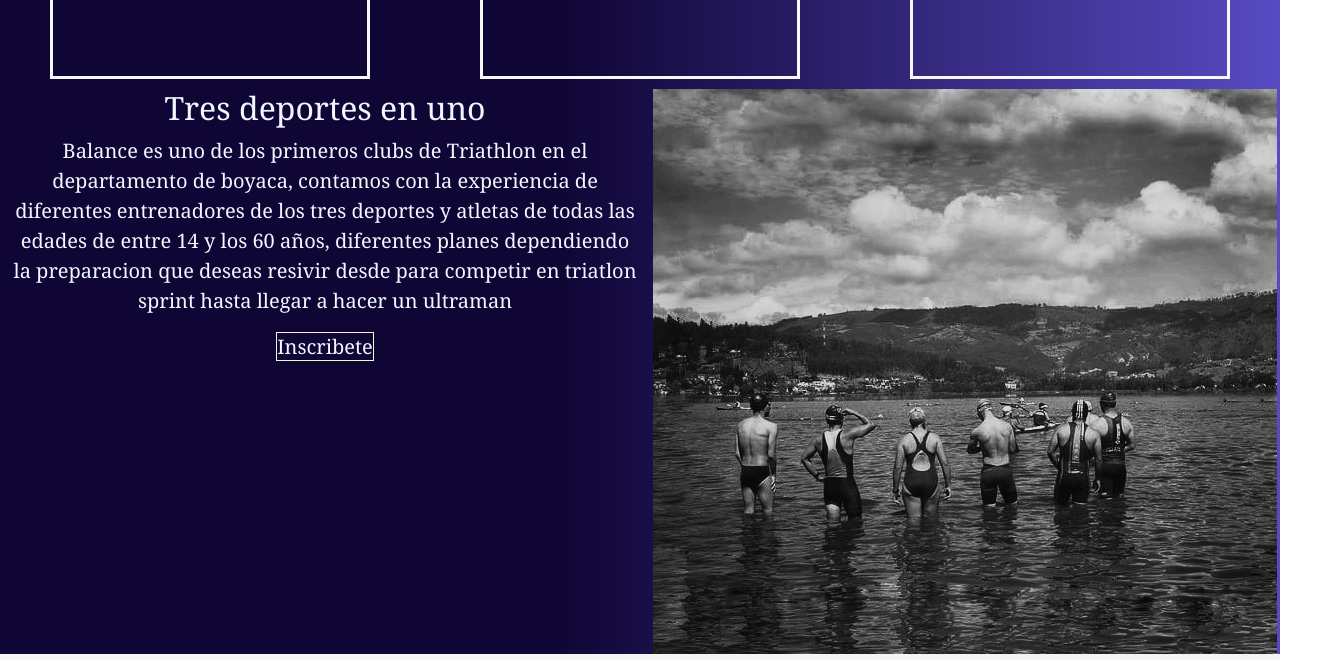
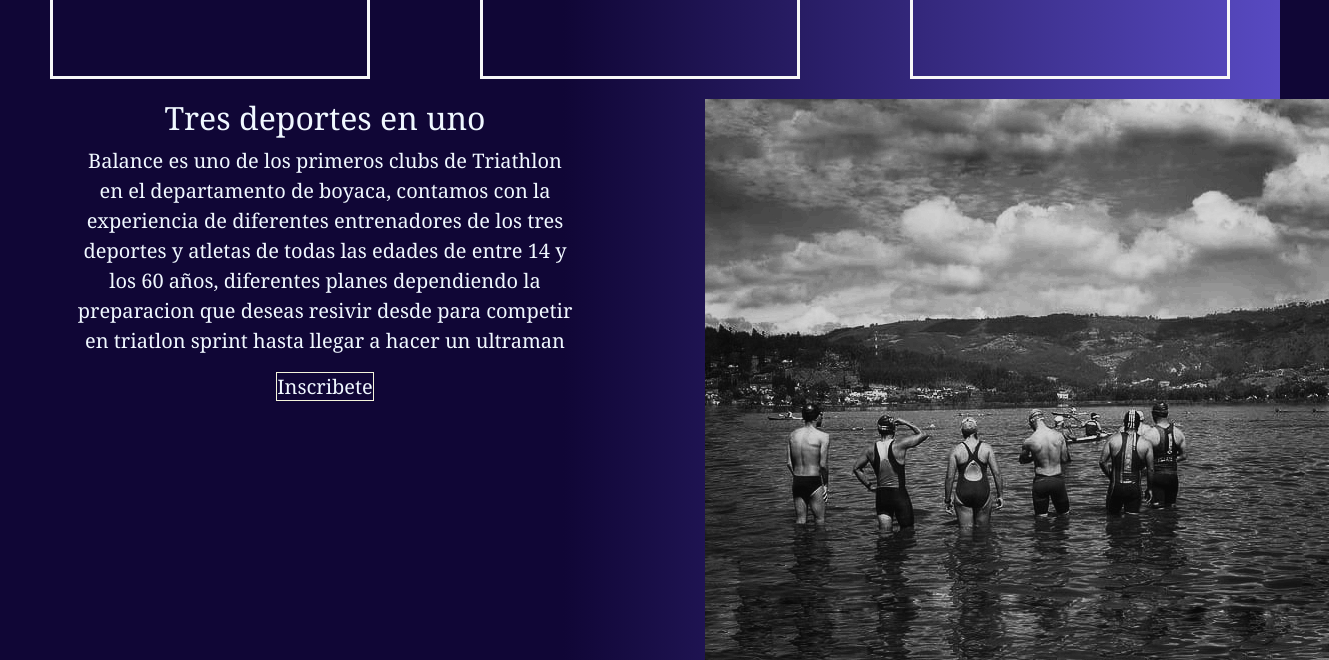
Before and after one commit to Alstromg/Balance, a plain HTML site: page index.html in a window 1280 px wide. Shown: the part 1453-2113 px from the top of the page, 1329 px wide, since content can reach past the window. Drawn offline with nearby package versions, Linux system fonts and the light colour scheme; a web font is replaced by a local one.

Commit message:
Segunda entrega

```diff
--- a/css/style.css
+++ b/css/style.css
@@ -245,24 +245,41 @@ footer div {
 }
 @media screen and (max-width:450px) {
     h1 {
-        font-size: 10px;
+        display: none;
     }
     .grid-container {
         grid-template-columns: repeat(1, 1fr);
         grid-template-rows: auto;
     }
+    .invitacion div img {
+        height: 430px;
+        width: 310px;
+    }
+
 }
-.grid-invitaciones {
-    display: grid;
-    grid-template-columns: repeat(2, 1fr);
-    grid-template-rows: auto;
-    gap: 10px;
-    margin-left: 10px;
-    justify-items: center;
+@media screen and (max-width: 350px) {
+    .invitacion div img {
+        height: 310px;
+        width: 310px;
+
+    }
+    .invitacion div {
+        width: 310px;
+
+    }
+
+}
+.invitacion div {
+    width: 500px;
+
+}
+.invitacion {
+    display: flex;
+    justify-content: space-around;
+    font-size: 20px;
     text-align: center;
-    font-size: 20px;
-    height: 100%;
-    width: auto;
+    margin: 10px;
+    flex-wrap: wrap;
 }
 .invitacion div a {
     color: aliceblue;
@@ -270,11 +287,8 @@ footer div {
     text-decoration: none;
     font-size: 20px;
 }
+/*
 @media screen and (max-width:450px) {
-    .grid-invitaciones {
-        grid-template-columns: repeat(1, 1fr);
-        grid-template-rows: auto;
-    }
     .invitacion-sec img{
         height: 300px;
         width: auto;
@@ -286,10 +300,6 @@ footer div {
     }
 }
 @media screen and (max-width: 950px){
-    .grid-invitaciones {
-        grid-template-columns: repeat(2, 1fr);
-        grid-template-rows: auto;
-    }
     .invitacion-sec img{
         height: 300px;
         width: auto;
@@ -300,6 +310,7 @@ footer div {
         width: 300px;
     }
 }
+*/
 main a {
     transition: all;
     transition-duration: 0.5s;
--- a/index.html
+++ b/index.html
@@ -70,8 +70,7 @@
             </div>
         </section>
         <section class="invitacion">
-            <div class="grid-invitaciones">
-            <div class="invitacion-sec">
+            <div>
                 <h2>Tres deportes en uno</h2>
                 <p>Balance es uno de los primeros clubs de Triathlon en el departamento de boyaca, contamos con la
                     experiencia de diferentes entrenadores de los tres deportes y atletas de todas las edades de entre
@@ -79,7 +78,7 @@
                     competir en triatlon sprint hasta llegar a hacer un ultraman</p>
                 <a href="./Pages/Inscripciones.html">Inscribete</a>
             </div>
-            <div class="invitacion-sec">
+            <div>
                 <img src="./Img/img de sec 3.jpeg" alt="">
             </div>
             </div>
```
